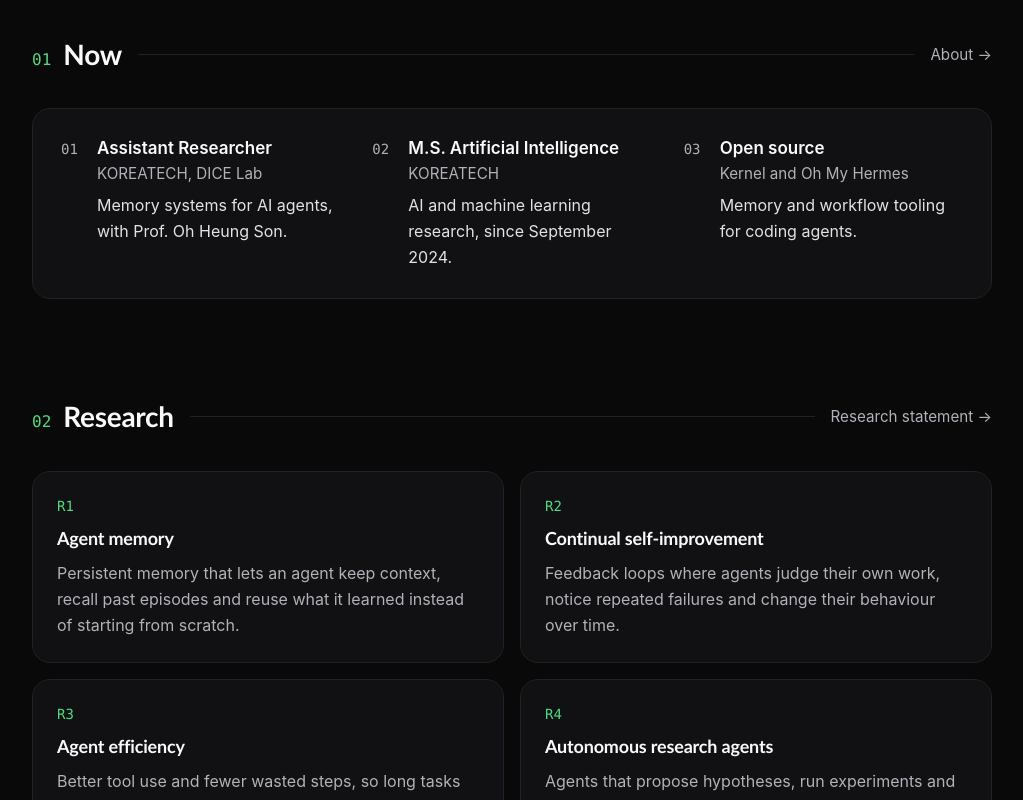
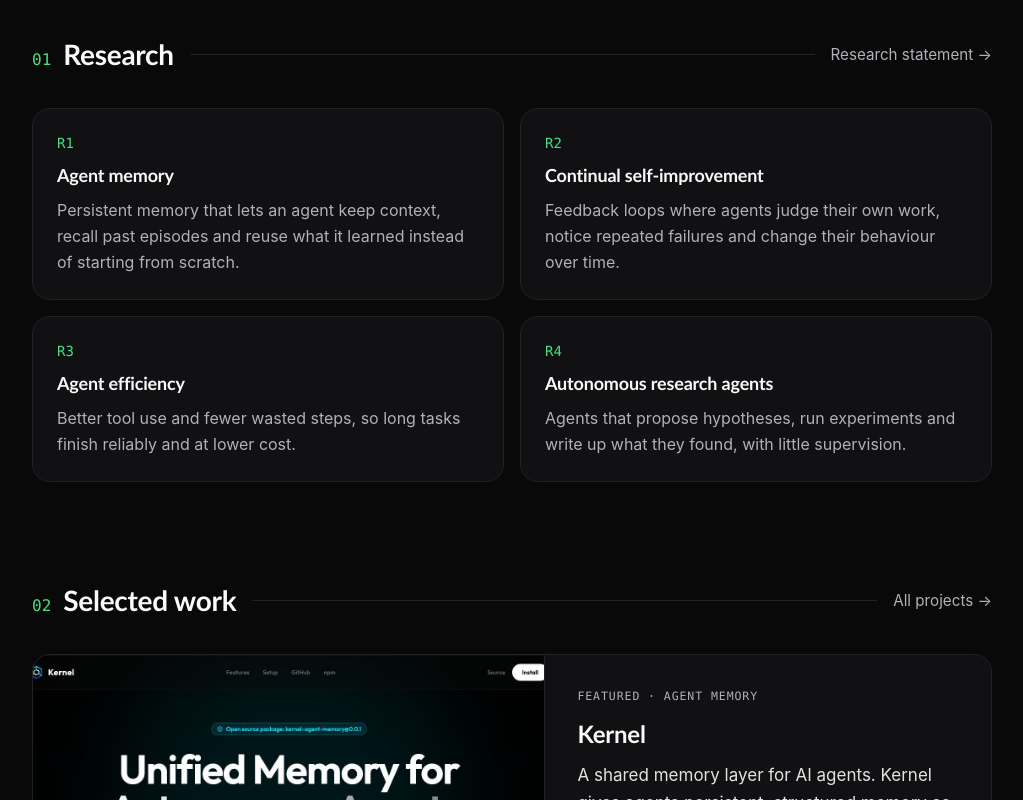
Before and after one commit to Salomondiei08/portfolio, a Next.js app: page / in a window 1280 px wide. Shown: the part 880-1680 px from the top of the page, without its empty margins (256-1279 px from the left). Built offline with nearby package versions, Linux system fonts and the light colour scheme.

Commit message:
refactor(home): remove Now section that repeated the hero

```diff
--- a/src/app/page.tsx
+++ b/src/app/page.tsx
@@ -13,12 +13,6 @@ const readout = [
   { value: "$0 → $200K", label: "ARR built as CTO, Sikili" },
   { value: "5+ years", label: "Shipping software since 2021" },
   { value: "FR · EN · KO", label: "Languages I work in" },
-];
-
-const nowItems = [
-  { role: "Assistant Researcher", place: "KOREATECH, DICE Lab", detail: "Memory systems for AI agents, with Prof. Oh Heung Son." },
-  { role: "M.S. Artificial Intelligence", place: "KOREATECH", detail: "AI and machine learning research, since September 2024." },
-  { role: "Open source", place: "Kernel and Oh My Hermes", detail: "Memory and workflow tooling for coding agents." },
 ];
 
 const researchThemes = [
@@ -170,27 +164,9 @@ export default function Home() {
         ))}
       </dl>
 
-      {/* 01 Now */}
+      {/* 01 Research */}
       <section>
-          <SectionHeading index="01" title="Now" href="/about" linkLabel="About" />
-          <Panel className="p-6 sm:p-7">
-            <ol className="grid gap-6 md:grid-cols-3 md:gap-8">
-              {nowItems.map((item, index) => (
-                <li key={item.role} className="grid grid-cols-[1.75rem_1fr] gap-2">
-                  <span className="mono pt-0.5 text-sm text-muted-foreground">{String(index + 1).padStart(2, "0")}</span>
-                  <div>
-                    <p className="text-[1.0625rem] font-semibold leading-snug">{item.role}</p>
-                    <p className="text-[0.95rem] text-muted-foreground">{item.place}</p>
-                    <p className="mt-1.5 leading-relaxed text-foreground/90">{item.detail}</p>
-                  </div>
-                </li>
-              ))}
-            </ol>
-          </Panel>
-      </section>
-
-      <section>
-          <SectionHeading index="02" title="Research" href="/research" linkLabel="Research statement" />
+        <SectionHeading index="01" title="Research" href="/research" linkLabel="Research statement" />
         <div className="grid gap-4 sm:grid-cols-2">
           {researchThemes.map((theme, index) => (
             <Panel key={theme.title} className="p-6">
@@ -202,9 +178,9 @@ export default function Home() {
         </div>
       </section>
 
-      {/* 03 Selected work */}
+      {/* 02 Selected work */}
       <section>
-        <SectionHeading index="03" title="Selected work" href="/projects" linkLabel="All projects" />
+        <SectionHeading index="02" title="Selected work" href="/projects" linkLabel="All projects" />
         <div className="space-y-4">
           {kernel && (
             <Panel className="grid overflow-hidden md:grid-cols-[1.15fr_1fr]">
@@ -245,10 +221,10 @@ export default function Home() {
         </div>
       </section>
 
-      {/* 04 Writing */}
+      {/* 03 Writing */}
       {latestPost && (
         <section>
-          <SectionHeading index="04" title="Writing" href="/blog" linkLabel="All posts" />
+          <SectionHeading index="03" title="Writing" href="/blog" linkLabel="All posts" />
           <div className="grid gap-4 lg:grid-cols-[1.2fr_1fr]">
             <Link href={`/blog/${latestPost.slug}`} className="group block">
               <Panel className="h-full overflow-hidden transition-colors group-hover:border-foreground/25">
@@ -286,7 +262,7 @@ export default function Home() {
       {/* Contact */}
       <Panel className="grid gap-8 p-6 sm:p-10 md:grid-cols-2 md:items-center">
         <div className="space-y-3">
-          <p className="eyebrow">05 · Contact</p>
+          <p className="eyebrow">04 · Contact</p>
           <h2 className="text-2xl font-bold sm:text-3xl">Working on agent memory too?</h2>
           <p className="text-[1.0625rem] leading-relaxed text-muted-foreground">
             I am always happy to compare notes, collaborate or talk about anything I have written.
```
Lines whose indentation alone changed are shown as unchanged.
